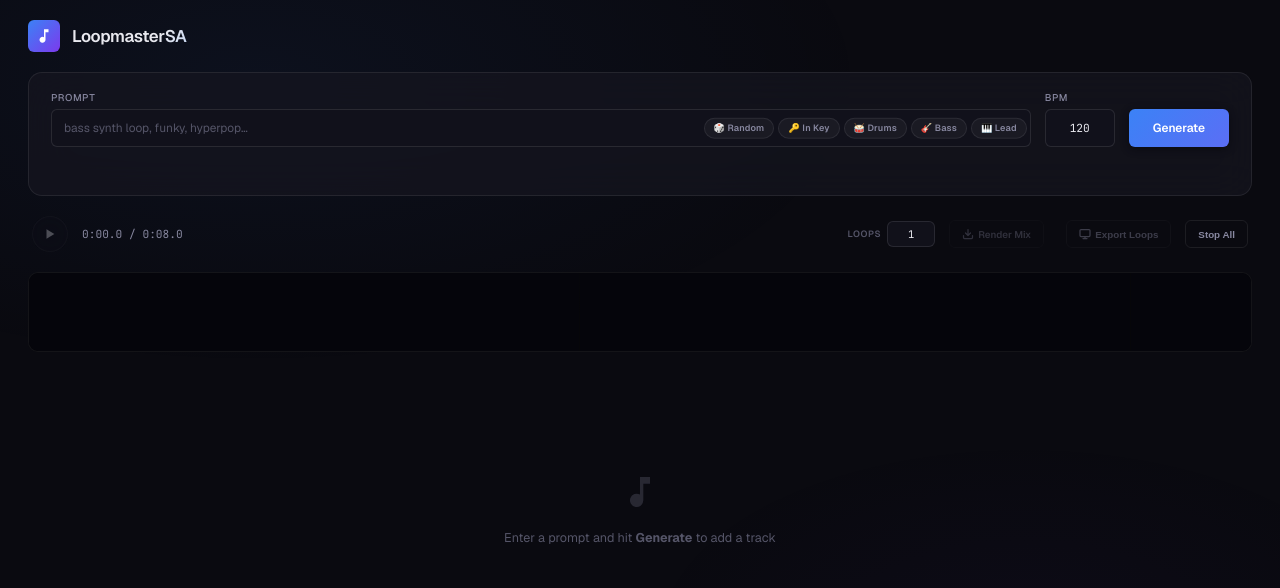
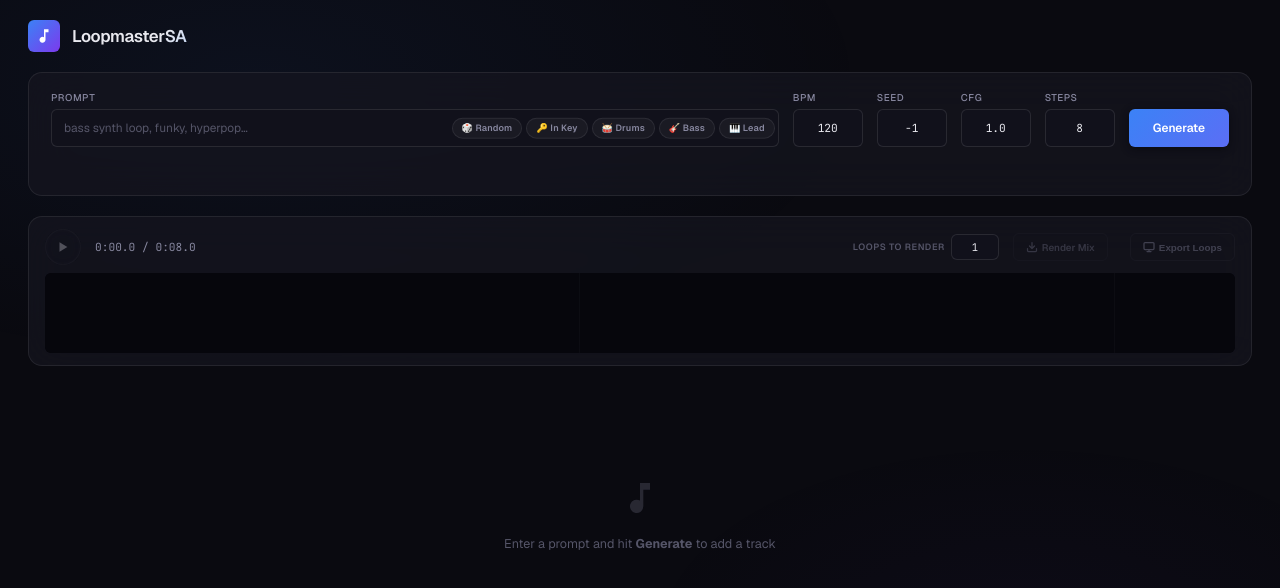
Before and after one commit to LevonFrench/LoopMasterSA, a browser extension: page stable-audio-3/static/index.html in a window 1280 px wide. Drawn offline with nearby package versions, Linux system fonts and the light colour scheme.

Commit message:
Transport panel box, remove Stop All, rename Loops label, tighter cards, SA3 controls

```diff
--- a/stable-audio-3/static/app.css
+++ b/stable-audio-3/static/app.css
@@ -366,11 +366,22 @@ body::before {
 .status-text.error { color: var(--error); }
 
 /* --- Transport --- */
+.transport-panel {
+    background: var(--bg-card);
+    border: 1px solid var(--border-card);
+    border-radius: var(--radius-lg);
+    padding: 12px 16px;
+    backdrop-filter: blur(20px);
+    display: flex;
+    flex-direction: column;
+    gap: 8px;
+}
+
 .transport-bar {
     display: flex;
     align-items: center;
     gap: 14px;
-    padding: 0 4px;
+    padding: 0;
 }
 
 .btn-transport {
@@ -531,11 +542,9 @@ body::before {
     display: flex;
     gap: 1px;
     height: 80px;
-    background: rgba(0, 0, 0, 0.4);
-    border: 1px solid var(--border-subtle);
-    border-radius: var(--radius-md);
+    background: rgba(0, 0, 0, 0.3);
+    border-radius: var(--radius-sm);
     overflow: hidden;
-    margin-bottom: 8px;
 }
 
 .viz-canvas {
@@ -874,13 +883,12 @@ body::before {
     background: rgba(255, 255, 255, 0.02);
     border: 1px solid transparent;
     border-radius: var(--radius-sm);
-    padding: 6px 8px 8px;
+    padding: 4px 6px 4px;
     display: flex;
     flex-direction: column;
-    gap: 4px;
+    gap: 2px;
     cursor: pointer;
     transition: transform var(--transition-fast), background var(--transition-fast), border-color var(--transition-fast), box-shadow var(--transition-fast);
-    height: 90px;
     min-width: 0;
     overflow: hidden;
     box-sizing: border-box;
@@ -925,7 +933,7 @@ body::before {
     justify-content: space-between;
     gap: 4px;
     z-index: 2;
-    height: 18px;
+    height: 16px;
     flex-shrink: 0;
     min-width: 0;
 }
@@ -963,7 +971,7 @@ body::before {
     border-radius: 3px;
     overflow: hidden;
     container-type: inline-size;
-    min-height: 36px;
+    min-height: 48px;
 }
 
 .card-waveform {
--- a/stable-audio-3/static/app.js
+++ b/stable-audio-3/static/app.js
@@ -248,7 +248,7 @@
         else playAll();
     });
 
-    btnStopAll.addEventListener('click', () => {
+    if (btnStopAll) btnStopAll.addEventListener('click', () => {
         stopAll();
     });
 
--- a/stable-audio-3/static/index.html
+++ b/stable-audio-3/static/index.html
@@ -45,6 +45,27 @@
                 </div>
 
                 <div class="control-group">
+                    <label class="control-label" for="seed-input" title="Seed (-1 = random)">Seed</label>
+                    <input class="control-input control-input-sm" id="seed-input" type="number"
+                           min="-1" max="999999" value="-1" step="1"
+                           title="Random seed (-1 for random)">
+                </div>
+
+                <div class="control-group">
+                    <label class="control-label" for="cfg-input" title="Classifier-Free Guidance scale. Higher = more adherence to prompt. Lower = more creative/varied.">CFG</label>
+                    <input class="control-input control-input-sm" id="cfg-input" type="number"
+                           min="0.5" max="15" value="1.0" step="0.5"
+                           title="Higher = stricter prompt adherence, Lower = more creative">
+                </div>
+
+                <div class="control-group">
+                    <label class="control-label" for="steps-input" title="Diffusion steps. More steps = higher quality but slower generation.">Steps</label>
+                    <input class="control-input control-input-sm" id="steps-input" type="number"
+                           min="1" max="100" value="8" step="1"
+                           title="More steps = higher quality, slower generation">
+                </div>
+
+                <div class="control-group">
                     <button class="btn-generate" id="btn-generate" type="button">Generate</button>
                 </div>
             </div>
@@ -66,7 +87,8 @@
             </div>
         </section>
 
-        <!-- Transport -->
+        <!-- Transport Panel -->
+        <div class="transport-panel">
             <div class="transport-bar" id="transport-bar">
                 <button class="btn-transport" id="btn-play-pause" type="button" disabled aria-label="Play">
                     <svg class="ic ic-play" viewBox="0 0 16 16"><path d="M4 2.5l9 5.5-9 5.5z"/></svg>
@@ -87,7 +109,7 @@
 
                 <div class="transport-spacer"></div>
                 <div class="render-loops-group">
-                <label class="render-loops-label" for="render-loops-input">Loops</label>
+                    <label class="render-loops-label" for="render-loops-input">Loops to Render</label>
                     <input class="render-loops-input" id="render-loops-input" type="number" min="1" max="999" value="1" step="1">
                 </div>
                 <button class="btn-render-mix" id="btn-render-mix" type="button" disabled title="Render Mix to WAV">
@@ -99,7 +121,6 @@
                 <button class="btn-undo" id="btn-undo" type="button" title="Undo last action" style="display:none;">
                     <svg class="btn-icon" viewBox="0 0 24 24" width="12" height="12" fill="none" stroke="currentColor" stroke-width="2.5" stroke-linecap="round" stroke-linejoin="round" style="margin-right: 4px; display: inline-block; vertical-align: middle;"><polyline points="1 4 1 10 7 10"/><path d="M3.51 15a9 9 0 1 0 2.13-9.36L1 10"/></svg>Undo
                 </button>
-            <button class="btn-stop-all" id="btn-stop-all" type="button">Stop All</button>
             </div>
 
             <!-- Visualizer Tray -->
@@ -107,6 +128,7 @@
                 <canvas class="viz-canvas" id="viz-spectrum" title="Spectrum Analyzer"></canvas>
                 <canvas class="viz-canvas" id="viz-oscilloscope" title="Oscilloscope"></canvas>
                 <canvas class="viz-canvas viz-meters" id="viz-meters" title="Peak Meters"></canvas>
+            </div>
         </div>
 
         <!-- Track Rows -->
```
Lines whose indentation alone changed are shown as unchanged.
